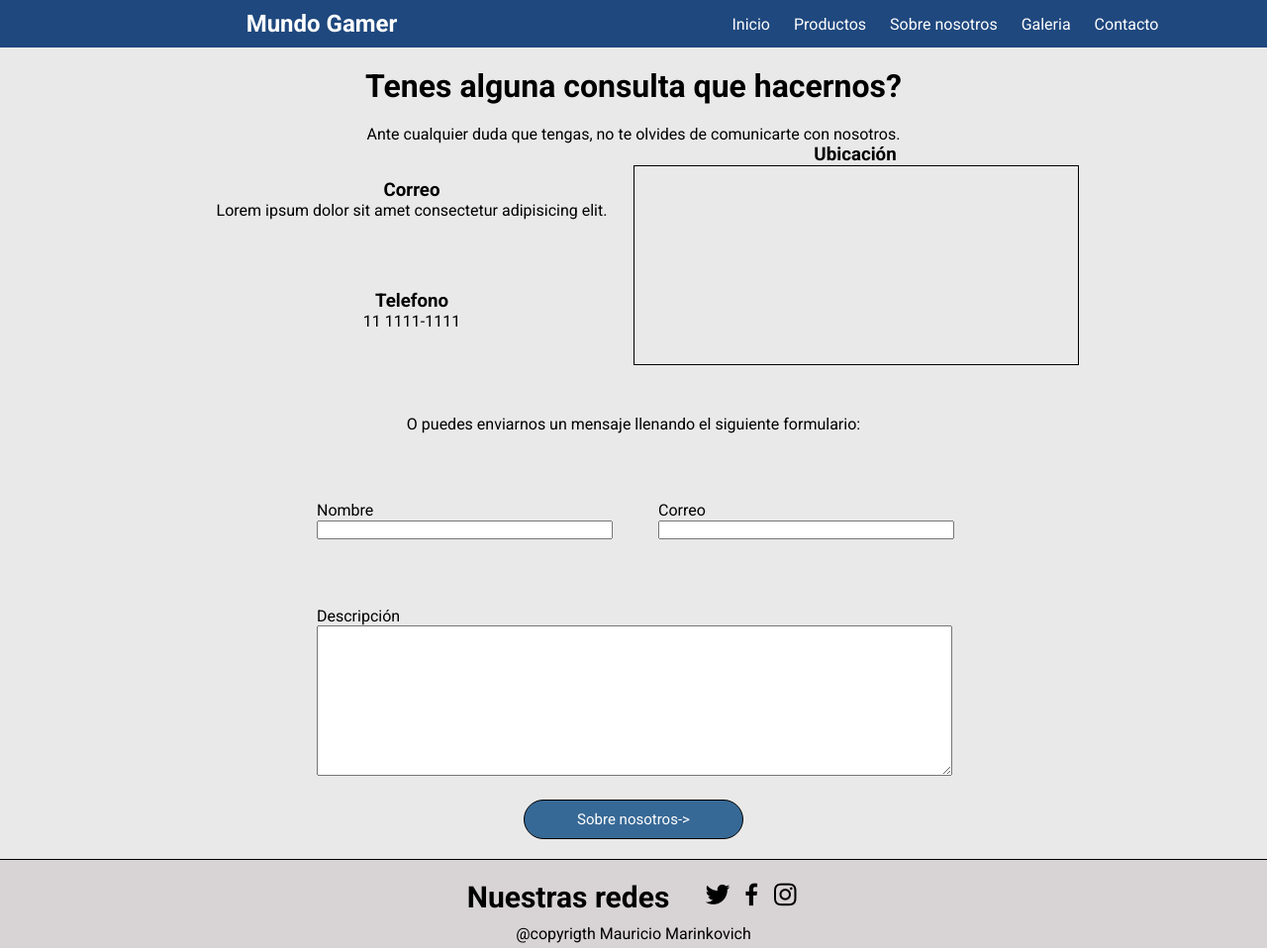
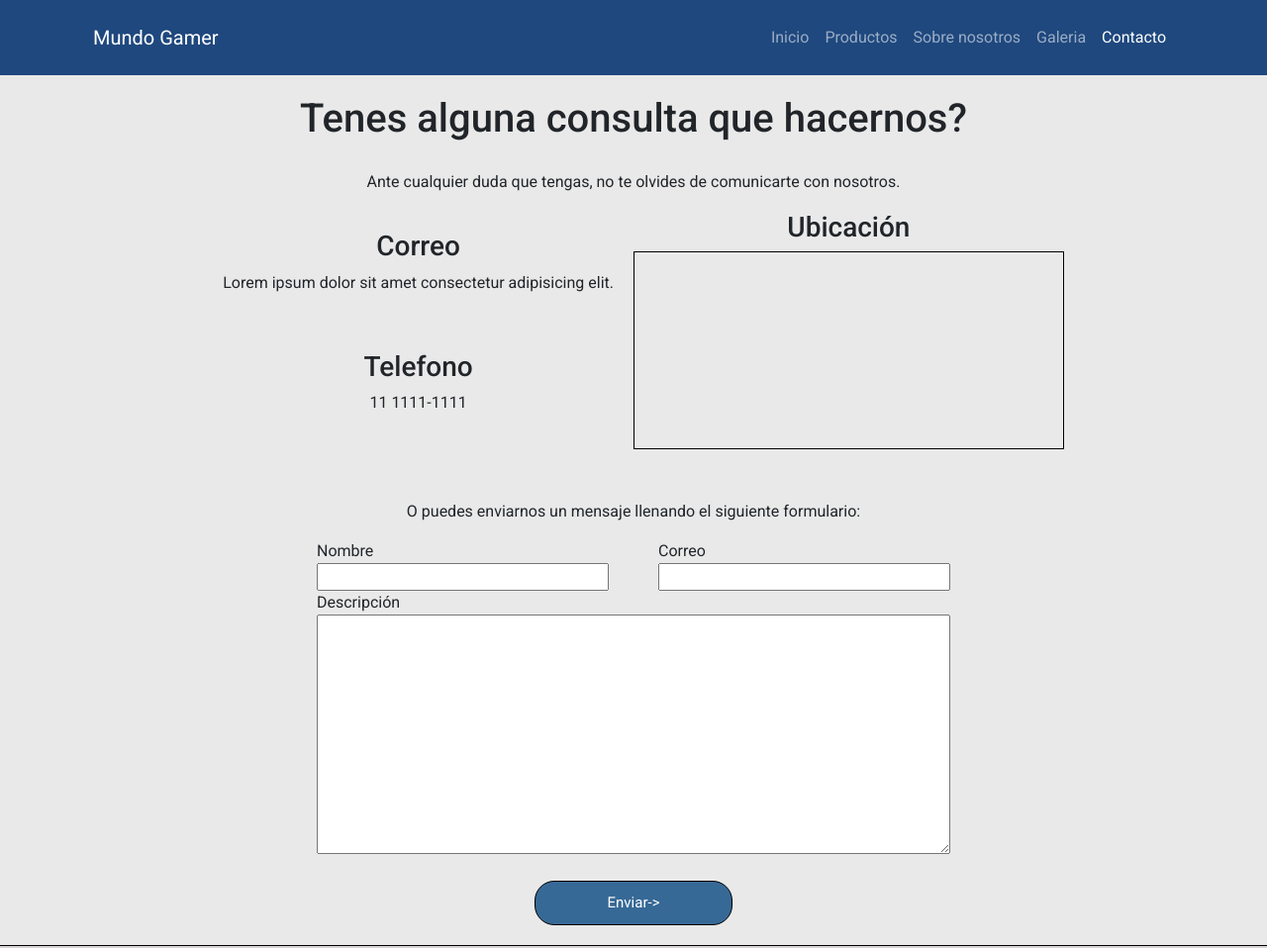
Before and after one commit to Mavril390/Mundo-Gamer, a plain HTML site: page html/contacto.html in a window 1280 px wide. Shown: the top 958 px of the page at 99% size. Drawn offline with nearby package versions, Linux system fonts and the light colour scheme.

Commit message:
Aplicando bootstrap

```diff
--- a/html/contacto.html
+++ b/html/contacto.html
@@ -18,35 +18,42 @@
     <!-- Archivo css -->
     <link rel="stylesheet" href="../style/style.css">
 
+    <!-- BOOTSTRAP -->
+    <link href="https://cdn.jsdelivr.net/npm/bootstrap@5.1.3/dist/css/bootstrap.min.css" rel="stylesheet" integrity="sha384-1BmE4kWBq78iYhFldvKuhfTAU6auU8tT94WrHftjDbrCEXSU1oBoqyl2QvZ6jIW3" crossorigin="anonymous">
+    <script src="https://cdn.jsdelivr.net/npm/bootstrap@5.1.3/dist/js/bootstrap.bundle.min.js" integrity="sha384-ka7Sk0Gln4gmtz2MlQnikT1wXgYsOg+OMhuP+IlRH9sENBO0LRn5q+8nbTov4+1p" crossorigin="anonymous"></script>
+
 </head>
 <body>
 
     <!-- Header -->
     <header class="header">
-        <div class="header--grid">
-            <div class="header__logo">
-                <h2 class="header__logo__nombreDePagina elementoCentrado">Mundo Gamer</h2>
-            </div>
-            <nav class="header__navegacion posicionInlineBlock">
-                <ul class="header__navegacion__lista">
-                    <li class="posicionInlineBlock">
-                        <a href="../index.html" class="header__navegacion__lista__elemento">Inicio</a>
+        <nav class="navbar navbar-expand-lg container sticky-top navbar-dark">
+            <div class="container-fluid">
+              <a class="navbar-brand" href="../index.html">Mundo Gamer</a>
+              <button class="navbar-toggler" type="button" data-bs-toggle="collapse" data-bs-target="#navbarSupportedContent" aria-controls="navbarSupportedContent" aria-expanded="false" aria-label="Toggle navigation">
+                <span class="navbar-toggler-icon"></span>
+              </button>
+              <div class="collapse navbar-collapse" id="navbarSupportedContent">
+                <ul class="navbar-nav mb-2 mb-lg-0 header__navegacion__lista">
+                  <li class="nav-item">
+                    <a class="nav-link header__navegacion__lista__elemento" href="../index.html">Inicio</a>
                   </li>
-                    <li class="posicionInlineBlock">
-                        <a href="./productos.html" class="header__navegacion__lista__elemento">Productos</a>
+                  <li class="nav-item">
+                    <a class="nav-link header__navegacion__lista__elemento" href="./productos.html">Productos</a>
                   </li>
-                    <li class="posicionInlineBlock">
-                        <a href="./sobre-nosotros.html" class="header__navegacion__lista__elemento">Sobre nosotros</a>
+                  <li class="nav-item">
+                    <a class="nav-link header__navegacion__lista__elemento" href="./sobre-nosotros.html">Sobre nosotros</a>
                   </li>
-                    <li class="posicionInlineBlock">
-                        <a href="./galeria.html" class="header__navegacion__lista__elemento">Galeria</a>
+                  <li class="nav-item">
+                    <a class="nav-link header__navegacion__lista__elemento" href="./galeria.html">Galeria</a>
                   </li>
-                    <li class="posicionInlineBlock">
-                        <a href="#" class="header__navegacion__lista__elemento">Contacto</a>
+                  <li class="nav-item">
+                    <a class="nav-link header__navegacion__lista__elemento active" href="./contacto.html">Contacto</a>
                   </li>
                 </ul>
+              </div>
+            </div>
           </nav>
-        </div>
     </header>
 
     <!-- Main -->
@@ -91,7 +98,7 @@
                             <textarea name="descripcion" id="" cols="30" rows="10" class="formulario__100w"></textarea>
                         </div>
                         <div class="formulario__btn elementoCentrado">
-                            <a href="#" class="btn--vinculo elementoCentrado">Sobre nosotros-></a>
+                            <a href="#" class="btn--vinculo elementoCentrado">Enviar-></a>
                         </div>
                     </div>
                 </form>
--- a/style/style.css
+++ b/style/style.css
@@ -38,6 +38,8 @@
         padding: 10px;
         width: 200px;
         border-radius: 20px;
+
+        transition: 0.5s all;
     }
 
     .btn--vinculo:hover{
@@ -92,6 +94,10 @@
         text-align: center;
     }
 
+    li{
+        text-align: center;
+    }
+
 /* Estilos del Header */
 
     .header{
@@ -111,9 +117,8 @@
         display: inline-block;
     }
 
-    .header__navegacion{
-        display: flex;
-        justify-content: center;
+    .navbar-collapse{
+        justify-content: end;
         align-items: center;
     }
 
@@ -123,9 +128,15 @@
     }
 
     .header__navegacion__lista__elemento{
-        text-decoration: none;
+        color: white ;
+
+        border-radius: 10px;
+        transition: all 0.5s;
+    }
+
+    .header__navegacion__lista__elemento:hover{
         color: white;
-        padding: 10px;
+        background-color: #0f233d;
     }
 
 /* Estilos del Main */
@@ -175,7 +186,6 @@
 
     .main__contenido__prodDestacados{
         padding: 30px;
-        width: 60%;
     }
 
     .prodDestacados--position {
@@ -201,7 +211,7 @@
             grid-template-rows: 1fr;
             grid-template-areas: "buscador titulo";
 
-            width: 70%;
+            width: 100%;
             padding: 20px;
         }
 
@@ -230,15 +240,10 @@
 
         .main__contenido__productos{
             flex-wrap: wrap;
-            width: 70%;
         }
 
 
     /* Sección Sobre Nosotros */
-
-        .main__contenido__sobreNosotros{
-            width: 60%;
-        }
 
         .main__contenido__sobreNosotros--grid{
             display: grid;
@@ -263,7 +268,6 @@
         }
 
         .main__contenido--sobreNosotros{
-            width: 70%;
             padding-top: 20px;
         }
 
@@ -316,7 +320,6 @@
 
         .main__contenido__marcas{
             margin-top: 50px;
-            width: 70%;
         }
 
         .main__contenido__marcas__titulo{
@@ -340,10 +343,6 @@
         .main__contenido__galeria__txt{
             grid-area: galeria;
             padding: 20px;
-        }
-
-        .main__contenido__galeria{
-            width: 70%;
         }
 
         .main__contenido__galeria__titulo{
@@ -379,10 +378,12 @@
     /* Sección Contacto */
 
         .main__contenido__tituloContacto{
+            text-align: center;
             padding-top: 20px;
         }
 
         .main__contenido__parrafoContacto{
+            text-align: center;
             padding-top: 20px;
         }
 
@@ -395,10 +396,6 @@
             grid-area: botonContacto;
             align-self: start;
             padding-bottom: 20px;
-        }
-
-        .main__contenido__datosDeLaTienda{
-            width: 70%;
         }
 
         .main__contenido__datosDeLaTienda--grid{
@@ -434,6 +431,7 @@
         }
 
         .main__contenido__parrafo{
+            text-align: center;
             padding-top: 50px;
         }
 
@@ -444,7 +442,6 @@
         .main__contenido__formulario--grid{
             display: grid;
             grid-template-columns: 1fr 1fr;
-            grid-template-rows: 1fr 1fr;
             grid-template-areas: "nombre correo"
                                  "descripcion descripcion"
                                  "btn btn";
@@ -499,6 +496,7 @@
 
     .footer__copyrigth__texto{
         padding-top: 10px;
+        margin-bottom: 0px;
         text-align: center;
     }
 
```
Also changed, not shown: html/galeria.html (+25 -18 lines), html/productos.html (+25 -18 lines), html/sobre-nosotros.html (+25 -18 lines), index.html (+25 -20 lines). Lines whose indentation alone changed are shown as unchanged.
